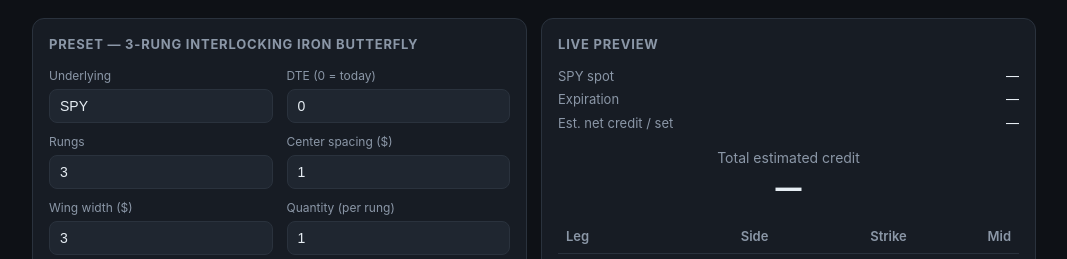
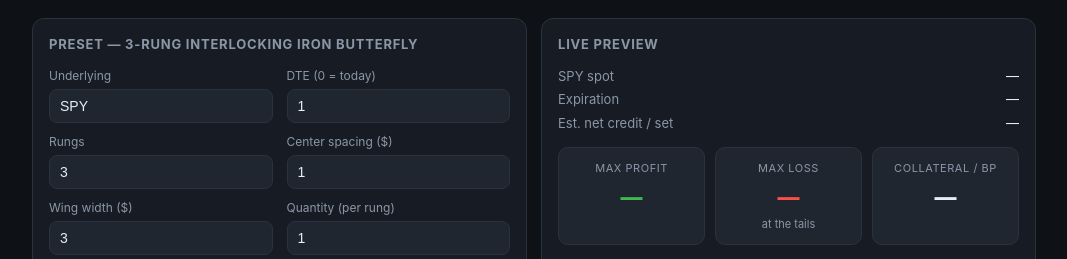
Before and after one commit to coleashcrafttrading-commits/The-Godfocker, a FastAPI app: page / in a window 1280 px wide. Shown: the part 52-311 px from the top of the page, without its empty margins (106-1173 px from the left). Run offline with FastAPI, Linux system fonts and the light colour scheme; lists and menus that the app fills with data are empty.

Commit message:
Add Max Profit/Max Loss/Collateral metrics; set test expiration to 1DTE
- payoff_summary() computes combined expiration P/L across all 3 rungs
- preview returns risk block; dashboard shows three stat boxes
- preset dte 0->1 for testing while validating fills

Co-Authored-By: Claude Opus 4.8 <noreply@anthropic.com>

```diff
--- a/app/presets.json
+++ b/app/presets.json
@@ -4,7 +4,7 @@
     "spy_3rung_interlock": {
       "label": "SPY 3-Rung Interlocking Iron Butterfly (0DTE)",
       "underlying": "SPY",
-      "dte": 0,
+      "dte": 1,
       "num_rungs": 3,
       "strike_increment": 1.0,
       "center_spacing": 1.0,
--- a/app/templates/index.html
+++ b/app/templates/index.html
@@ -49,6 +49,12 @@
   .pos { color: var(--green2); } .neg { color: var(--red2); }
   .muted { color: var(--muted); }
   .big { font-size: 26px; font-weight: 800; font-variant-numeric: tabular-nums; }
+  .stats { display: grid; grid-template-columns: repeat(3, 1fr); gap: 10px; }
+  .stat { background: var(--panel2); border: 1px solid var(--line); border-radius: 10px;
+    padding: 12px 10px; text-align: center; }
+  .stat-label { font-size: 11px; text-transform: uppercase; letter-spacing: .05em; color: var(--muted); }
+  .stat-val { font-size: 22px; font-weight: 800; font-variant-numeric: tabular-nums; margin-top: 4px; }
+  .stat-sub { font-size: 11px; color: var(--muted); margin-top: 2px; min-height: 14px; }
   #toast { position: fixed; bottom: 20px; left: 50%; transform: translateX(-50%);
     background: var(--panel2); border: 1px solid var(--line); border-radius: 10px;
     padding: 12px 16px; max-width: 90%; display: none; z-index: 9; }
@@ -103,8 +109,23 @@
         <div class="k">Est. net credit / set</div><div class="v" id="pv_credit">—</div>
       </div>
       <div class="spacer"></div>
-      <div class="muted" style="text-align:center">Total estimated credit</div>
-      <div class="big" id="pv_dollars" style="text-align:center">—</div>
+      <div class="stats">
+        <div class="stat">
+          <div class="stat-label">Max Profit</div>
+          <div class="stat-val pos" id="pv_maxprofit">—</div>
+          <div class="stat-sub" id="pv_maxprofit_at"></div>
+        </div>
+        <div class="stat">
+          <div class="stat-label">Max Loss</div>
+          <div class="stat-val neg" id="pv_maxloss">—</div>
+          <div class="stat-sub">at the tails</div>
+        </div>
+        <div class="stat">
+          <div class="stat-label">Collateral / BP</div>
+          <div class="stat-val" id="pv_collateral">—</div>
+          <div class="stat-sub" id="pv_credit2"></div>
+        </div>
+      </div>
       <div class="spacer"></div>
       <table id="legsTable">
         <thead><tr><th>Leg</th><th>Side</th><th>Strike</th><th>Mid</th></tr></thead>
@@ -194,8 +215,14 @@ async function loadPreview() {
     document.getElementById('pv_spot').textContent = '$'+f(p.spot);
     document.getElementById('pv_exp').textContent = p.expiration;
     document.getElementById('pv_credit').textContent = '$'+f(p.total_credit/p.quantity);
-    document.getElementById('pv_dollars').textContent = '$'+f(p.est_credit_dollars);
-    document.getElementById('pv_dollars').className = 'big ' + (p.est_credit_dollars>=0?'pos':'neg');
+    const r = p.risk;
+    if (r) {
+      document.getElementById('pv_maxprofit').textContent = '$'+f(r.max_profit);
+      document.getElementById('pv_maxprofit_at').textContent = 'if SPY @ '+f(r.max_profit_price,0);
+      document.getElementById('pv_maxloss').textContent = '-$'+f(Math.abs(r.max_loss));
+      document.getElementById('pv_collateral').textContent = '$'+f(r.collateral);
+      document.getElementById('pv_credit2').textContent = '$'+f(r.credit_collected)+' credit';
+    }
     const tb = document.querySelector('#legsTable tbody'); tb.innerHTML = '';
     for (const r of p.rungs) {
       const hdr = document.createElement('tr');
```
Also changed, not shown: app/alpaca_client.py (+9 -1 lines), app/strategy.py (+42 -0 lines).
